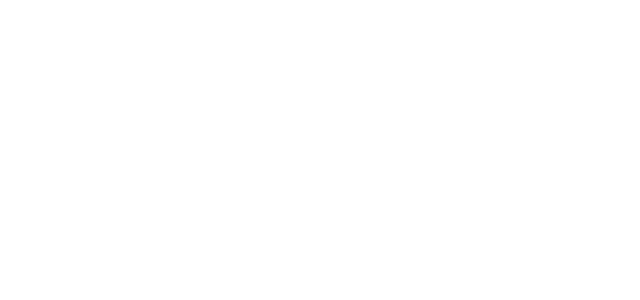
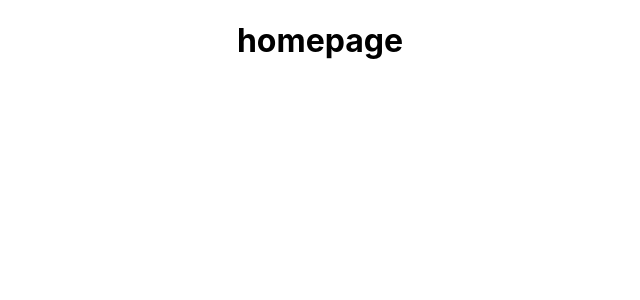
Before and after one commit to designdegenerate/linktomyself-frontend, a React (Create React App) app: page / in a window 1280 px wide. Shown: the top 300 px of the page, without its empty margins (320-960 px from the left). Built offline with nearby package versions, Linux system fonts and the light colour scheme.

Commit message:
add page stubs

```diff
--- a/src/App.js
+++ b/src/App.js
@@ -1,8 +1,13 @@
+import { Route, Routes } from 'react-router-dom';
 import './App.scss';
+import HomePage from './pages/HomePage';
 
 function App() {
   return (
     <div className="App">
+      <Routes>
+        <Route path="/" element={<HomePage/>}></Route>
+      </Routes>
     </div>
   );
 }
--- /dev/null
+++ b/src/pages/HomePage.js
@@ -0,0 +1,7 @@
+export default function HomePage() {
+  return (
+    <main>
+      <h1>homepage</h1>
+    </main>
+  )
+}
```
Also changed, not shown: src/pages/LoginPage.js (added, +7 -0 lines), src/pages/Page.js (added, +7 -0 lines), src/pages/Privacy.js (added, +7 -0 lines), src/pages/Signup.js (added, +7 -0 lines).
